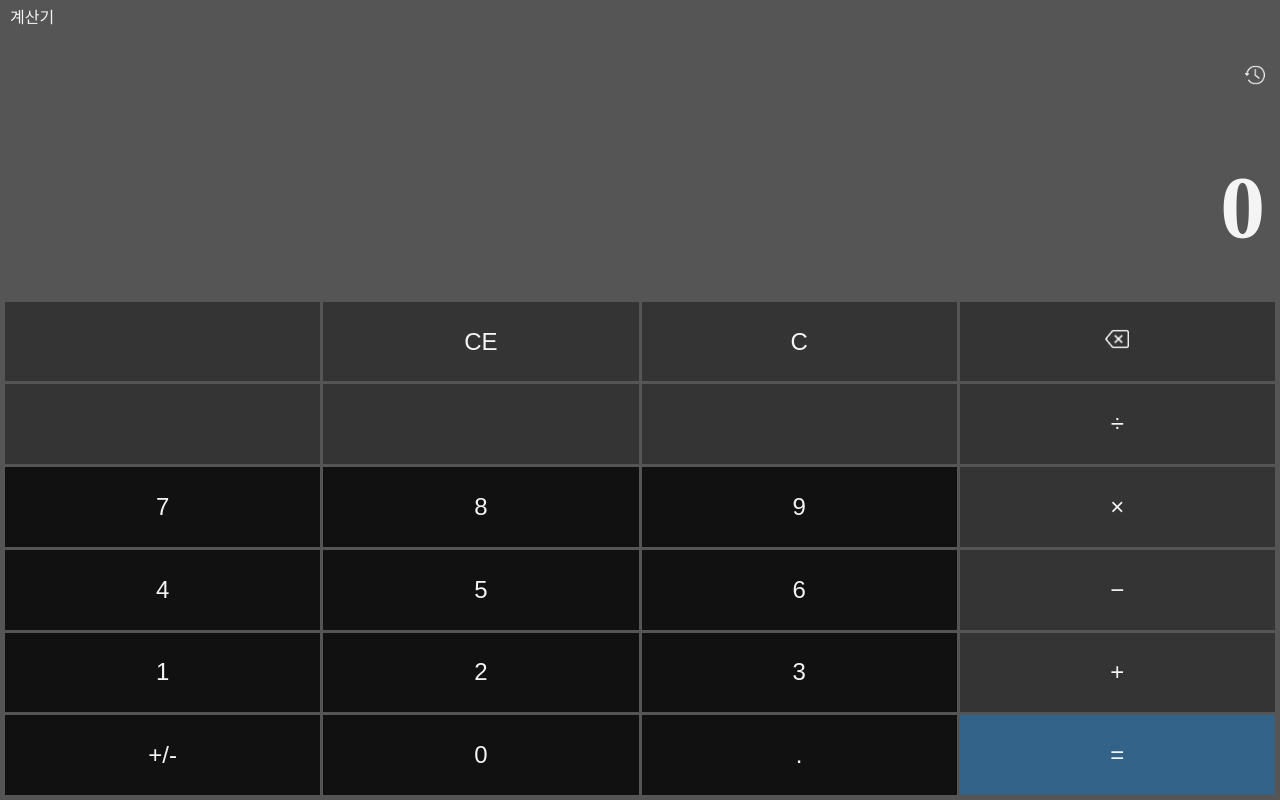
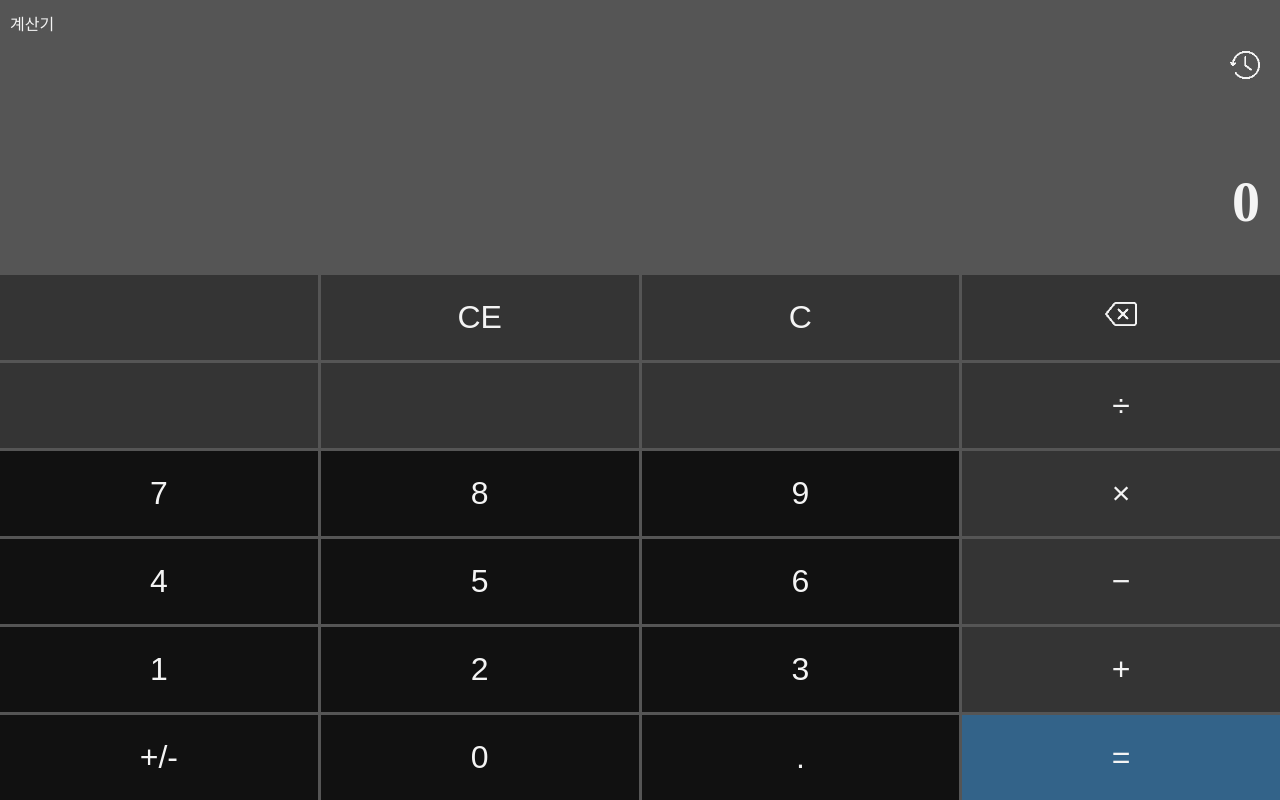
Before and after one commit to sej-dev/onboard_week8, a Vue app: page / in a window 1280 px wide. Built offline with nearby package versions, Linux system fonts and the light colour scheme.

Commit message:
Fix: 히스토리 리스트 css 스크롤

```diff
--- a/src/App.vue
+++ b/src/App.vue
@@ -21,7 +21,7 @@ export default {
   color: #f4f4f4;
   background-color: #555555;
   height: 100%;
-  display: grid;
-  grid-template-rows: 50px 1fr;
+  /* display: grid;
+  grid-template-rows: 50px 1fr; */
 }
 </style>
--- a/src/components/calculator/CalculatorConatiner.vue
+++ b/src/components/calculator/CalculatorConatiner.vue
@@ -1,9 +1,9 @@
 <template>
-  <section class="calcultor-container">
+  <div class="calcultor-container">
     <result-conatiner />
     <input-pad v-show="!showHistory" />
     <history-container v-show="showHistory" />
-  </section>
+  </div>
 </template>
 
 <script>
@@ -30,8 +30,6 @@ export default {
 
 <style scoped>
 .calcultor-container {
-  display: grid;
-  grid-template-rows: 1fr 2fr;
-  padding: 5px;
+  height: calc(100% - 50px);
 }
 </style>
--- a/src/components/calculator/HistoryContainer.vue
+++ b/src/components/calculator/HistoryContainer.vue
@@ -5,7 +5,7 @@
   >
     <p
       v-if="hasHistory === false"
-      class="empty"
+      class="history-empty"
     >
       아직 기록이 없음
     </p>
@@ -37,12 +37,11 @@ export default {
 <style scoped lang="scss">
 .history-container {
   background-color: rgba(17, 17, 17, 0.5);
-  display: grid;
-  grid-template-rows: minmax(0, 1fr) 50px;
-  overflow: auto;
 
-  .empty {
+  height: 70%;
+  .history-empty {
     padding: 20px;
+    font-size: 2vmin;
     font-weight: bold;
   }
 }
--- a/src/components/calculator/HistoryList.vue
+++ b/src/components/calculator/HistoryList.vue
@@ -42,23 +42,22 @@ export default {
 <style scoped lang="scss">
 .history-list {
   text-align: right;
-  padding: 10px;
 
   overflow-y: auto;
-  max-height: inherit;
+  height: calc(100% - 70px);
 
   .history-item {
-    margin: 20px 0 20px 0;
+    padding: 20px;
 
     .formula {
       color: #c7c7c7;
-      word-spacing: 0.8vw;
+      word-spacing: 0.8vmin;
     }
 
     .result {
       font-weight: 600;
-      font-size: 4vw;
-      margin-top: 2vh;
+      font-size: 3vmin;
+      margin-top: 15px;
     }
   }
 }
--- a/src/components/calculator/HistoryRemoveButton.vue
+++ b/src/components/calculator/HistoryRemoveButton.vue
@@ -1,5 +1,5 @@
 <template>
-  <div class="history-bottom">
+  <div class="history-remove-button-block">
     <img
       :src="iconSrc"
       title="모든 기록 지우기"
@@ -30,14 +30,17 @@ export default {
 </script>
 
 <style scoped lang="scss">
-.history-bottom {
-  position: sticky;
+.history-remove-button-block {
+  height: 70px;
+
+  display: flex;
+  justify-content: flex-end;
+  align-items: center;
 
   .history-remove-button {
-    width: 4vh;
-    display: block;
-    margin-left: auto;
-    padding-right: 10px;
+    width: 40px;
+    height: 40px;
+    padding-right: 20px;
   }
 }
 </style>
--- a/src/components/calculator/InputPad.vue
+++ b/src/components/calculator/InputPad.vue
@@ -63,12 +63,10 @@ function makeProps(keypad, style) {
   };
 }
 
-// TODO: 에러 있을 경우 숫자 제외하고 disable
 const midGrey = { backgroundColor: '#343434' };
 const darkGrey = { backgroundColor: '#111111' };
 const midBlue = { backgroundColor: '#336389' };
 
-// TODO: 이미지를 넘겼을 때는 어떻게 처리하면 좋을지 생각
 const buttons = [
   [
     makeProps(Keypad.EMPTY, midGrey),
@@ -86,6 +84,8 @@ const buttons = [
 
 <style scoped lang="scss">
 .input-pad {
+  height: 70%;
+
   display: grid;
   grid-template-rows: repeat(6, 1fr);
   grid-row-gap: 3px;
--- a/src/components/calculator/InputPadButton.vue
+++ b/src/components/calculator/InputPadButton.vue
@@ -59,13 +59,13 @@ export default {
 
 <style scoped lang="scss">
 .input-pad-button {
-  width: 100%;
-  font-size: 1.5rem;
+
+  font-size: 4vmin;
   text-align: center;
   color: #f4f4f4;
 
   .icon {
-    width: 1.5rem;
+    width: 4vmin;
   }
 }
 </style>
--- a/src/components/calculator/ResultConatiner.vue
+++ b/src/components/calculator/ResultConatiner.vue
@@ -1,11 +1,13 @@
 <template>
   <div class="result-container">
-    <img
-      class="history"
-      :src="historyIcon"
-      alt="이전 기록 아이콘"
-      @click="onHistoryBtnClick"
-    >
+    <div>
+      <img
+        class="history-icon"
+        :src="historyIcon"
+        alt="이전 기록 아이콘"
+        @click="onHistoryBtnClick"
+      >
+    </div>
     <result-formula />
     <result-value />
   </div>
@@ -39,14 +41,15 @@ export default {
 
 <style lang="scss" scoped>
 .result-container {
+  height: 30%;
+  padding-right: 20px;
   text-align: right;
-  padding: 10px;
-  display: grid;
-  grid-template-rows: 1fr 2fr 4fr;
 
-  .history {
-    margin-left: auto;
-    width: 20px;
+  display: flex;
+  flex-direction: column;
+
+  .history-icon {
+    width: 30px;
   }
 }
 </style>
--- a/src/components/calculator/ResultFormula.vue
+++ b/src/components/calculator/ResultFormula.vue
@@ -21,10 +21,19 @@ export default {
 
 <style scoped>
 .result-formula {
-  font-size: 1.25rem;
+  flex-grow: 1;
+
+  display: flex;
+  justify-content: end;
+  align-items: center;
+
+  color: #c7c7c7;
+  font-weight: 100;
+
+  /* font-size: 1.25rem;
   color: #c7c7c7;
   font-weight: 100;
   height: 100%;
-  line-height: 100%;
+  line-height: 100%; */
 }
 </style>
--- a/src/components/calculator/ResultValue.vue
+++ b/src/components/calculator/ResultValue.vue
@@ -1,5 +1,5 @@
 <template>
-  <div class="value">
+  <div class="result-value">
     {{ arithmeticError.hasError ? arithmeticError.code.userMsg : addComma(number) }}
   </div>
 </template>
@@ -27,8 +27,14 @@ export default {
 </script>
 
 <style scoped>
-.value {
-  font-size: 7vw;
+.result-value {
+  flex-grow: 2;
+
+  display: flex;
+  justify-content: end;
+  align-items: center;
+
+  font-size: 7vmin;
   font-weight: bold;
 }
 </style>
--- a/src/components/layout/TheHeader.vue
+++ b/src/components/layout/TheHeader.vue
@@ -10,7 +10,8 @@ export default {
 
 <style scoped>
 .header {
-  padding: 10px;
-  height: 10%;
+  height: 50px;
+  line-height: 50px;
+  padding-left: 10px;
 }
 </style>
```
